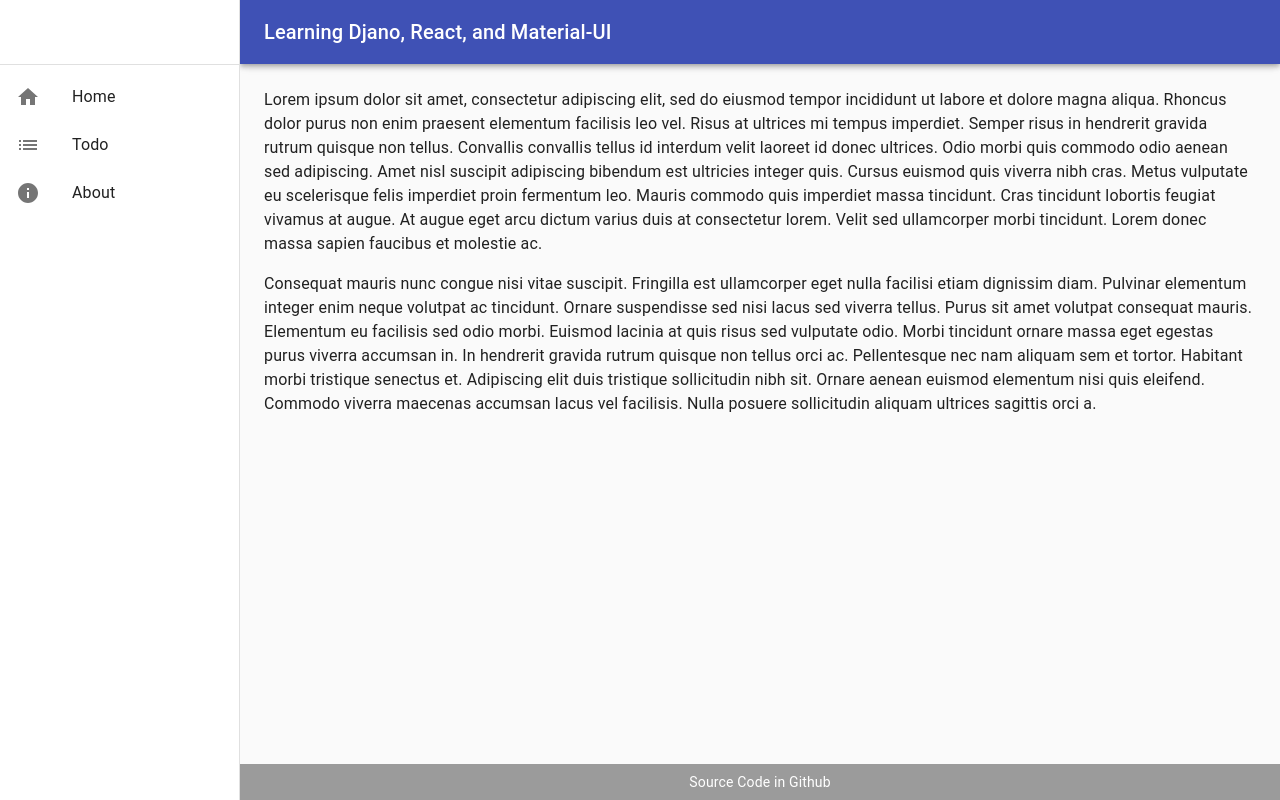
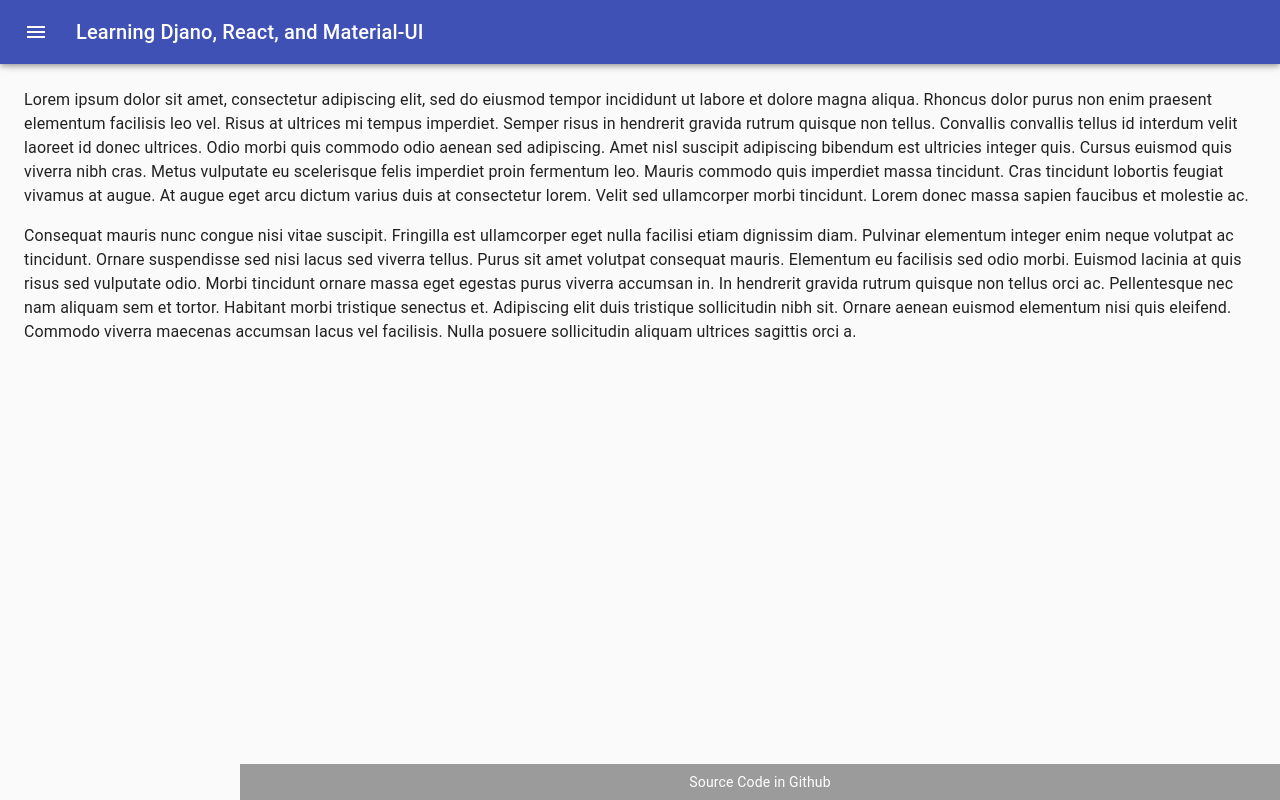
Before and after one commit to BrycenG007/React-Django-Docker, a React (Create React App) app in the folder frontend/: page / in a window 1280 px wide. Built offline with nearby package versions, Linux system fonts and the light colour scheme.

Commit message:
Separated mobile and regular menu button

```diff
--- a/frontend/src/components/NavBar.js
+++ b/frontend/src/components/NavBar.js
@@ -24,8 +24,20 @@ import {
 const useStyles = (theme) => ({
   appBar: {
     [theme.breakpoints.up('sm')]: {
+      transition: theme.transitions.create(['margin', 'width'], {
+        easing: theme.transitions.easing.sharp,
+        duration: theme.transitions.duration.leavingScreen,
+      }),
+    }
+  },
+  appBarShift: {
+    [theme.breakpoints.up('sm')]: {
       width: `calc(100% - ${drawerWidth}px)`,
       marginLeft: drawerWidth,
+      transition: theme.transitions.create(['margin', 'width'], {
+        easing: theme.transitions.easing.easeOut,
+        duration: theme.transitions.duration.enteringScreen,
+      }),
     }
   },
   // necessary for content to be below app bar
@@ -39,12 +51,18 @@ const useStyles = (theme) => ({
   drawerPaper: {
     width: drawerWidth,
   },
-  menuButton: {
+  mobileMenuButton: {
     marginRight: theme.spacing(2),
     [theme.breakpoints.up('sm')]: {
       display: 'none',
     },
-  }
+  },
+  menuButton: {
+    marginRight: theme.spacing(2),
+  },
+  hide: {
+    display: 'none',
+  },
 });
 
 class NavBar extends Component {
@@ -68,7 +86,7 @@ class NavBar extends Component {
   }
 
   render() {
-    const { classes, title } = this.props;
+    const { classes, title, drawerOpen, handleDrawerToggle } = this.props;
 
     const drawer = (
       <Fragment>
@@ -99,18 +117,35 @@ class NavBar extends Component {
       <Fragment>
         <AppBar
           position="fixed"
-          className={classes.appBar}
+          className={clsx(classes.appBar, {
+            [classes.appBarShift]: drawerOpen,
+          })}
         >
           <Toolbar>
+            <Hidden smUp implementation="css">
               <IconButton
                 edge="start"
                 color="inherit"
                 aria-label="open drawer"
                 onClick={this.handleMobileDrawerToggle}
-              className={classes.menuButton}
+                className={classes.mobileMenuButton}
               >
                 <MenuIcon />
               </IconButton>
+            </Hidden>
+            <Hidden xsDown implementation="css">
+              <IconButton
+                edge="start"
+                color="inherit"
+                aria-label="open drawer"
+                onClick={handleDrawerToggle}
+                className={clsx(classes.menuButton, {
+                  [classes.hide]: false,
+                })}
+              >
+                <MenuIcon />
+              </IconButton>
+            </Hidden>
             <Typography
               variant="h6"
               noWrap
@@ -120,8 +155,11 @@ class NavBar extends Component {
           </Toolbar>
         </AppBar>
         <nav
-          className={classes.drawer}
-          aria-label="drawer">
+          aria-label="drawer"
+          className={clsx({
+            [classes.drawer]: drawerOpen}
+          )}
+        >
           <Hidden smUp implementation="css">
             <Drawer
               variant="temporary"
@@ -146,8 +184,8 @@ class NavBar extends Component {
           </Hidden>
           <Hidden xsDown implementation="css">
             <Drawer
-              variant="permanent"
-              open={true}
+              variant="persistent"
+              open={drawerOpen}
               classes={{
                 paper: classes.drawerPaper,
               }}
```
Also changed, not shown: frontend/src/App.js (line endings or trailing spaces). Lines whose indentation alone changed are shown as unchanged.
